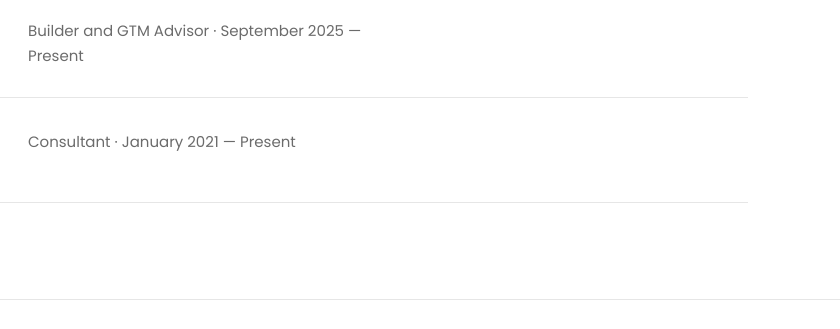
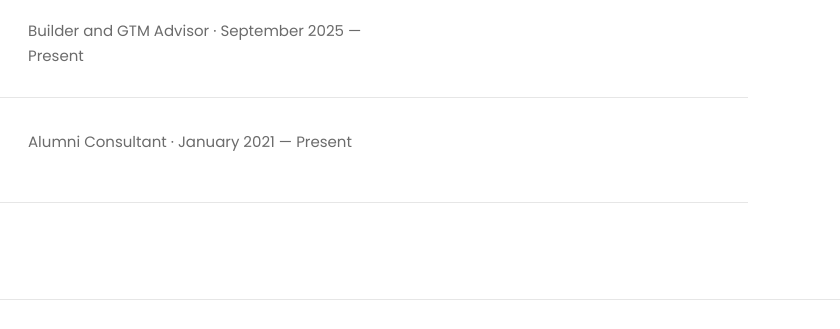
Before and after one commit to andrewracine5/aboutme, a plain HTML site: page index.html in a window 1280 px wide. Shown: the part 1520-1849 px from the top of the page, 440-1280 px from the left. Drawn offline with Linux system fonts and the light colour scheme.

Commit message:
Change BASE role to Alumni Consultant
Co-Authored-By: Claude Opus 5.5 <noreply@anthropic.com>

```diff
--- a/index.html
+++ b/index.html
@@ -344,7 +344,7 @@
       <li>
         <div class="role-logo-wrap"><img class="role-logo" src="logos/babson.png" alt="Babson College logo"></div>
         <div>
-          <p class="role-meta">Consultant &middot; January 2021 &mdash; Present</p>
+          <p class="role-meta">Alumni Consultant &middot; January 2021 &mdash; Present</p>
         </div>
       </li>
     </ol>
```
